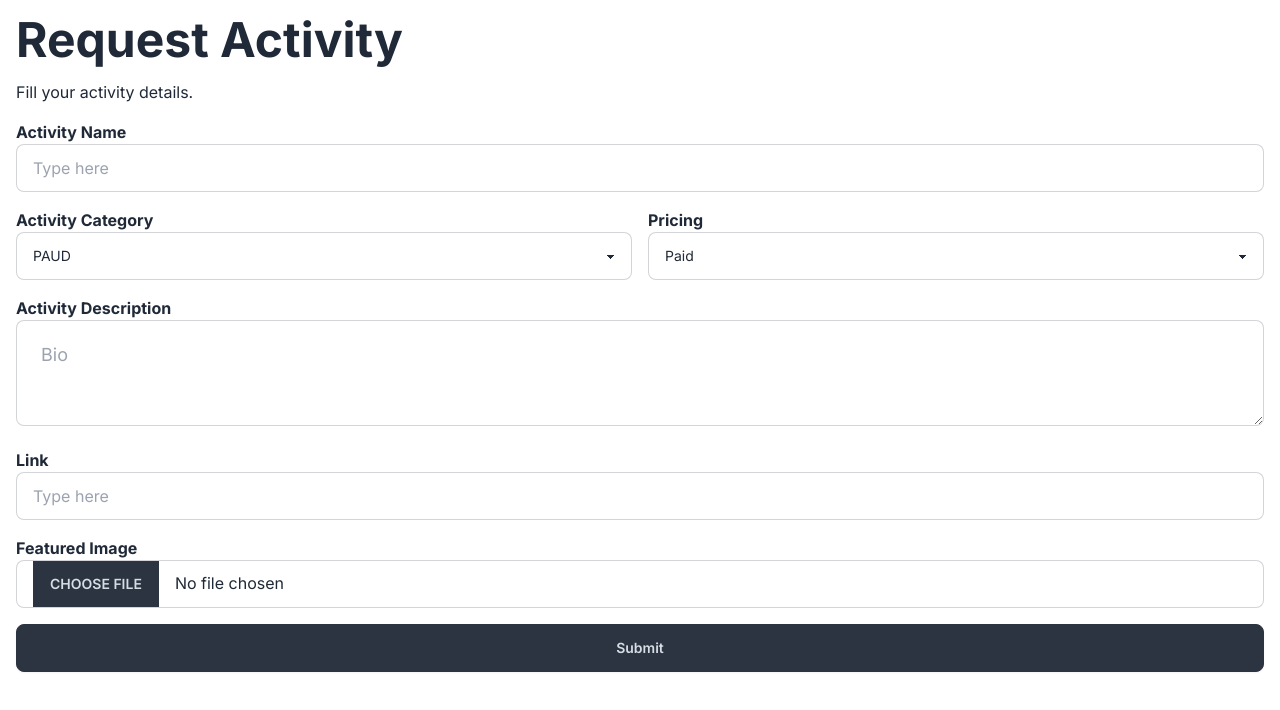
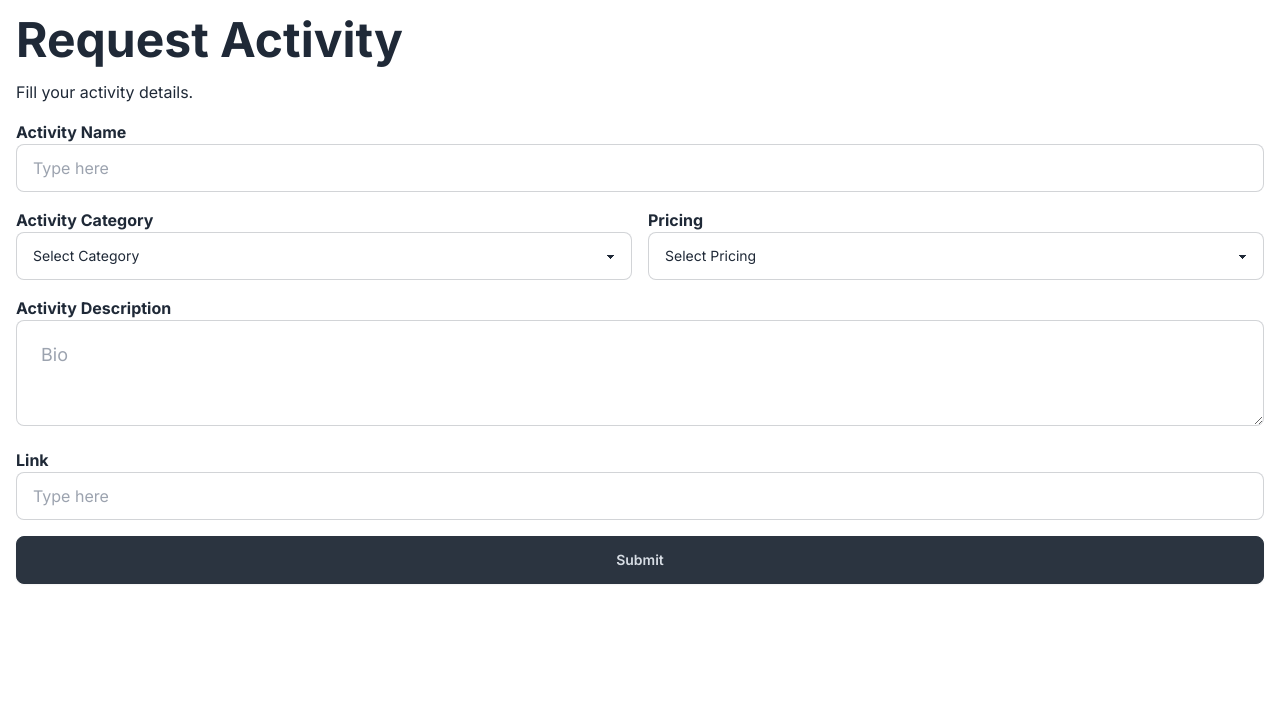
Before and after one commit to adilraja11/proactivy-codeminds, a Next.js app: page /contribute in a window 1280 px wide. Shown: the top 710 px of the page. Built offline with nearby package versions, Linux system fonts and the light colour scheme.

Commit message:
fix category and pricing options

```diff
--- a/src/components/contribute/createActivityForm.jsx
+++ b/src/components/contribute/createActivityForm.jsx
@@ -14,15 +14,19 @@ export const CreateActivityForm = () => {
             <div className="grid grid-cols-2 gap-4">
                 <div className="col-span-1">
                     <p className="font-bold">Activity Category</p>
-                    <select className="select select-bordered w-full" defaultValue="Category">
-                    <option disabled>Select Category</option>
-                    <option>PAUD</option>
-                    <option>PAUD</option>
+                    <select className="select select-bordered w-full" defaultValue="Select Category">
+                        <option disabled>Select Category</option>
+                        <option>TK</option>
+                        <option>SD</option>
+                        <option>SMP</option>
+                        <option>SMA</option>
+                        <option>Kuliah</option>
+                        <option>PROFESSIONAL</option>
                     </select>
                 </div>
                 <div className="col-span-1">
                     <p className="font-bold">Pricing</p>
-                    <select className="select select-bordered w-full" defaultValue="Category">
+                    <select className="select select-bordered w-full" defaultValue="Select Pricing">
                     <option disabled>Select Pricing</option>
                     <option>Paid</option>
                     <option>Free</option>
@@ -40,11 +44,6 @@ export const CreateActivityForm = () => {
                 <input type="text" placeholder="Type here" className="input input-bordered w-full" />
             </div>
             <div>
-                <p className="font-bold">Featured Image</p>
-                <input type="file" className="file-input file-input-bordered w-full" />
-            </div>
-
-            <div>
                 <button className="btn btn-neutral w-full ">Submit</button>
             </div>
 
```
